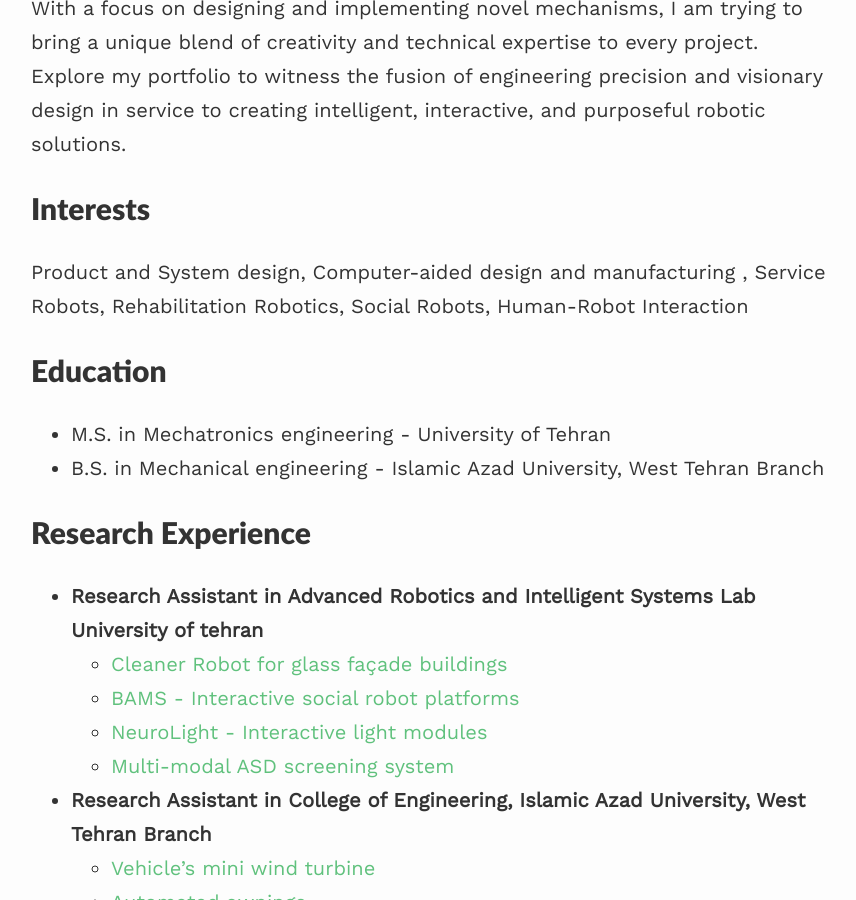
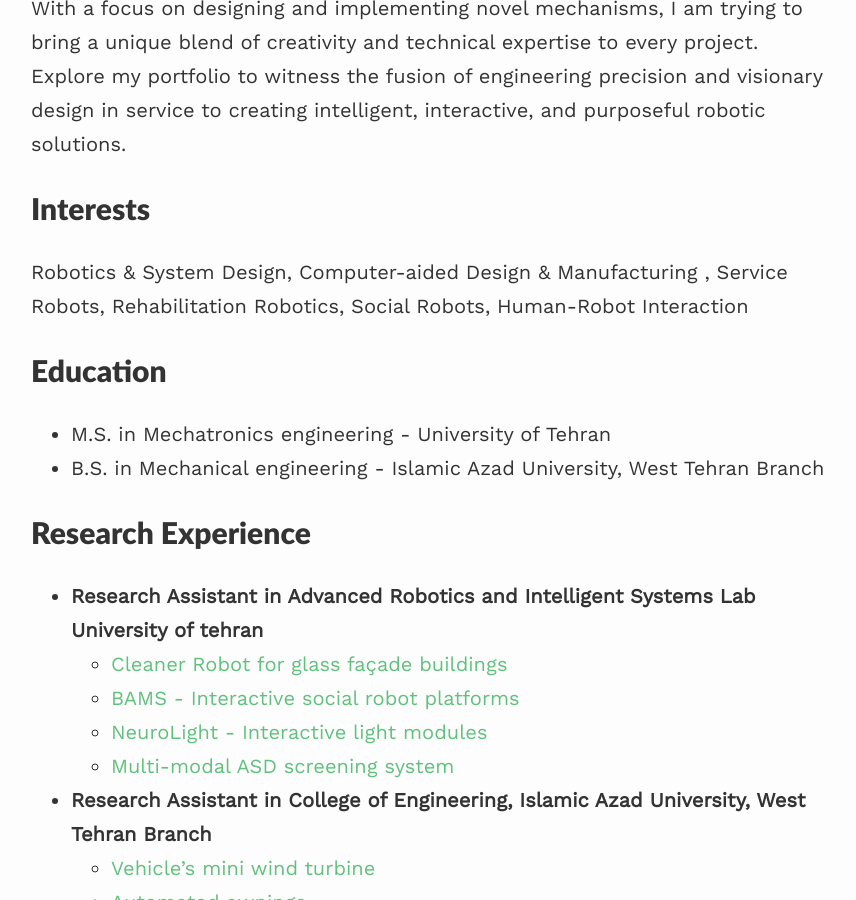
Before and after one commit to alireza-kargar/alireza-kargar.github.io, a Jekyll site: the page built from index.md, in a window 1280 px wide and 900 px high, scrolled down 581 px. Shown: the whole window, without its empty margins (209-1065 px from the left). Built offline with Jekyll 4.4.1, drawn with Linux system fonts in a browser that asks for light colours; nearby versions of some CDN libraries.

Commit message:
minor update

```diff
--- a/index.md
+++ b/index.md
@@ -15,7 +15,7 @@
 
 
 ## Interests
-Product and System design, Computer-aided design and manufacturing , Service Robots, Rehabilitation Robotics, Social Robots, Human-Robot Interaction
+Robotics & System Design, Computer-aided Design & Manufacturing , Service Robots, Rehabilitation Robotics, Social Robots, Human-Robot Interaction
 
 ## Education
 
```
